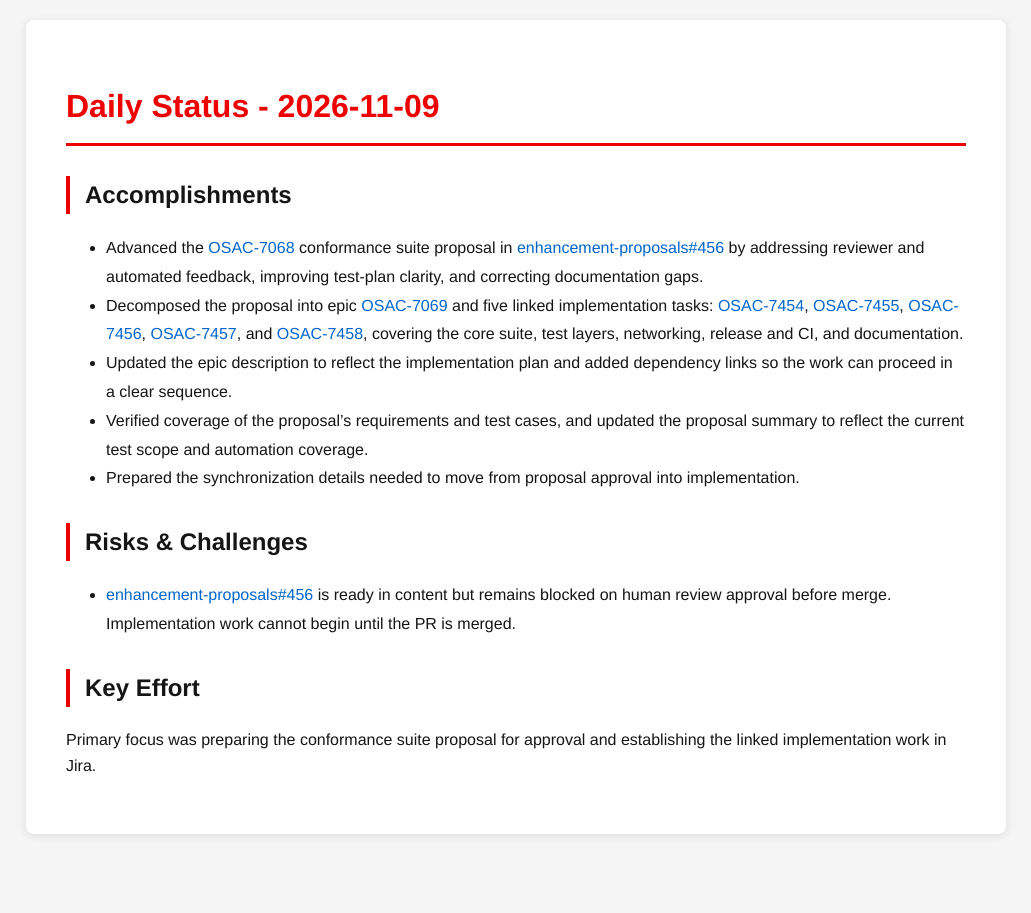
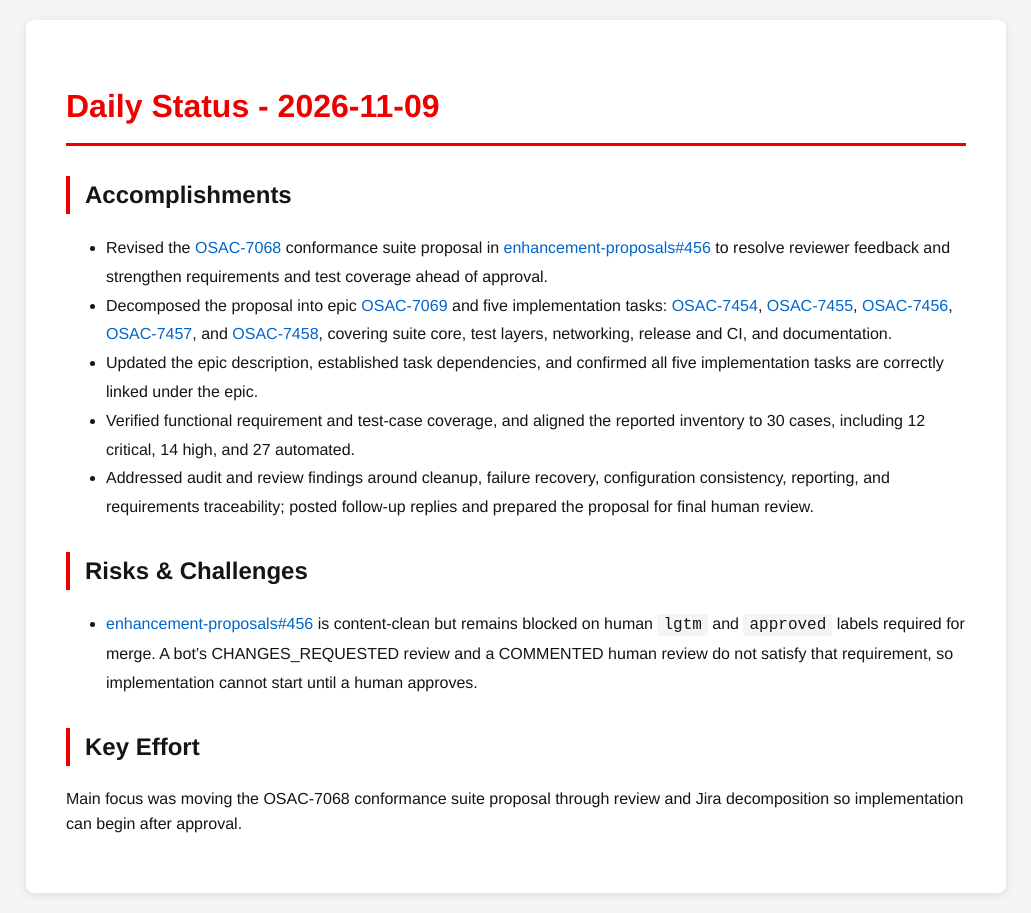
Before and after one commit to tzvatot/daily-status, a Jekyll site: the page built from 2026-11-09.md, in a window 1280 px wide. Shown: the whole page, without its empty margins (124-1155 px from the left). Built offline with Jekyll 4.4.1, drawn with Linux system fonts in a browser that asks for light colours.

Commit message:
Daily status update - 2026-11-09

```diff
--- a/2026-11-09.md
+++ b/2026-11-09.md
@@ -7,14 +7,14 @@ date: 2026-11-09
 # Daily Status - 2026-11-09
 
 ## Accomplishments
-- Advanced the [OSAC-7068](https://redhat.atlassian.net/browse/OSAC-7068) conformance suite proposal in [enhancement-proposals#456](https://github.com/osac-project/enhancement-proposals/pull/456) by addressing reviewer and automated feedback, improving test-plan clarity, and correcting documentation gaps.
-- Decomposed the proposal into epic [OSAC-7069](https://redhat.atlassian.net/browse/OSAC-7069) and five linked implementation tasks: [OSAC-7454](https://redhat.atlassian.net/browse/OSAC-7454), [OSAC-7455](https://redhat.atlassian.net/browse/OSAC-7455), [OSAC-7456](https://redhat.atlassian.net/browse/OSAC-7456), [OSAC-7457](https://redhat.atlassian.net/browse/OSAC-7457), and [OSAC-7458](https://redhat.atlassian.net/browse/OSAC-7458), covering the core suite, test layers, networking, release and CI, and documentation.
-- Updated the epic description to reflect the implementation plan and added dependency links so the work can proceed in a clear sequence.
-- Verified coverage of the proposal's requirements and test cases, and updated the proposal summary to reflect the current test scope and automation coverage.
-- Prepared the synchronization details needed to move from proposal approval into implementation.
+- Revised the [OSAC-7068](https://redhat.atlassian.net/browse/OSAC-7068) conformance suite proposal in [enhancement-proposals#456](https://github.com/osac-project/enhancement-proposals/pull/456) to resolve reviewer feedback and strengthen requirements and test coverage ahead of approval.
+- Decomposed the proposal into epic [OSAC-7069](https://redhat.atlassian.net/browse/OSAC-7069) and five implementation tasks: [OSAC-7454](https://redhat.atlassian.net/browse/OSAC-7454), [OSAC-7455](https://redhat.atlassian.net/browse/OSAC-7455), [OSAC-7456](https://redhat.atlassian.net/browse/OSAC-7456), [OSAC-7457](https://redhat.atlassian.net/browse/OSAC-7457), and [OSAC-7458](https://redhat.atlassian.net/browse/OSAC-7458), covering suite core, test layers, networking, release and CI, and documentation.
+- Updated the epic description, established task dependencies, and confirmed all five implementation tasks are correctly linked under the epic.
+- Verified functional requirement and test-case coverage, and aligned the reported inventory to 30 cases, including 12 critical, 14 high, and 27 automated.
+- Addressed audit and review findings around cleanup, failure recovery, configuration consistency, reporting, and requirements traceability; posted follow-up replies and prepared the proposal for final human review.
 
 ## Risks & Challenges
-- [enhancement-proposals#456](https://github.com/osac-project/enhancement-proposals/pull/456) is ready in content but remains blocked on human review approval before merge. Implementation work cannot begin until the PR is merged.
+- [enhancement-proposals#456](https://github.com/osac-project/enhancement-proposals/pull/456) is content-clean but remains blocked on human `lgtm` and `approved` labels required for merge. A bot's CHANGES_REQUESTED review and a COMMENTED human review do not satisfy that requirement, so implementation cannot start until a human approves.
 
 ## Key Effort
-Primary focus was preparing the conformance suite proposal for approval and establishing the linked implementation work in Jira.
+Main focus was moving the OSAC-7068 conformance suite proposal through review and Jira decomposition so implementation can begin after approval.
```
